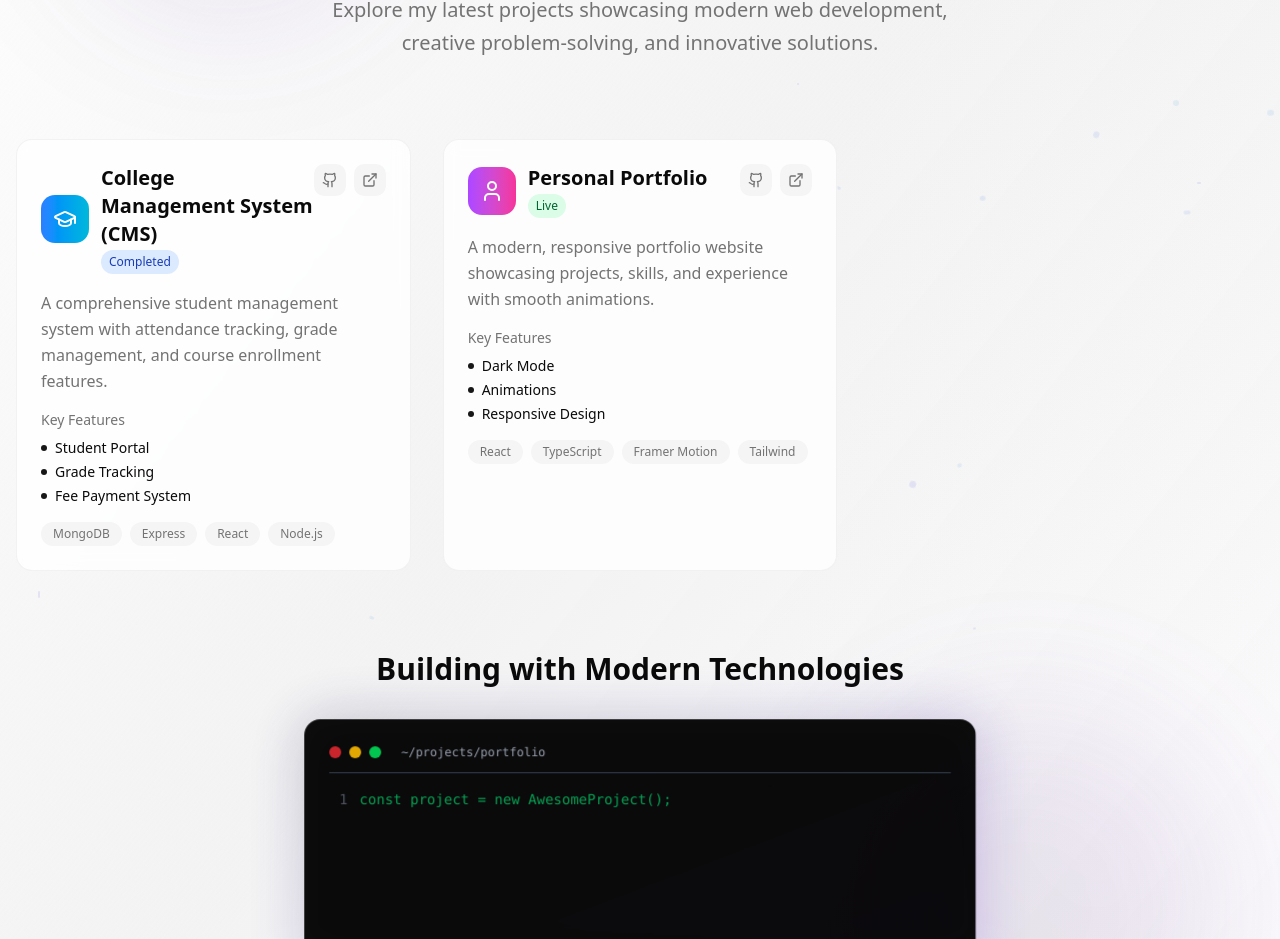
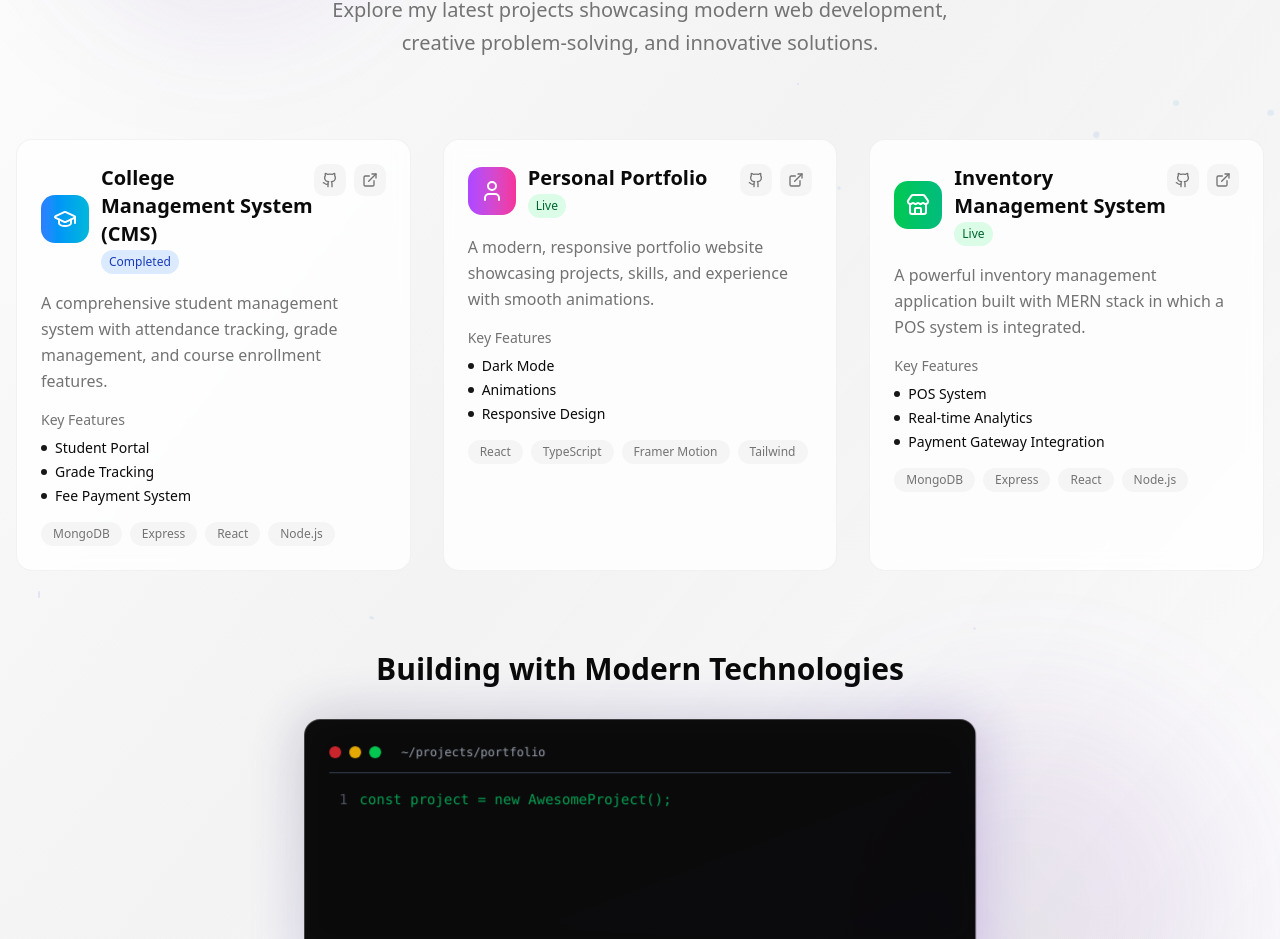
Before and after one commit to Gyanranjan-Priyam/portfolio, a React (Vite) app: page / in a window 1280 px wide. Shown: the part 2316-3255 px from the top of the page. Built offline with nearby package versions, Linux system fonts and the light colour scheme.

Commit message:
New Project added.

```diff
--- a/src/components/portfolio/Projects.tsx
+++ b/src/components/portfolio/Projects.tsx
@@ -1,6 +1,6 @@
 import React, { useEffect, useRef } from "react";
 import { motion, type Variants } from "framer-motion";
-import { Rocket, Code, ExternalLink, Github, GraduationCap, User, Database, Globe, Palette } from "lucide-react";
+import { Rocket, Code, ExternalLink, Github, GraduationCap, User, Database, Globe, Palette, Store } from "lucide-react";
 import { gsap } from "gsap";
 import { ScrollTrigger } from "gsap/ScrollTrigger";
 
@@ -87,17 +87,17 @@ const projects = [
     githubUrl: "https://github.com/Gyanranjan-Priyam/portfolio.git",
     liveUrl: "https://gyanranjanpriyam.netlify.app/",
   },
-  // {
-  //   id: 3,
-  //   title: "Todo List App",
-  //   description: "A powerful task management application built with Python, featuring categories, priorities, and deadline tracking.",
-  //   icon: <CheckSquare className="h-6 w-6" />,
-  //   tags: ["Python", "Django", "SQLite", "Bootstrap"],
-  //   gradient: "from-green-500 to-emerald-500",
-  //   bgGradient: "from-green-500/20 to-emerald-500/20",
-  //   status: "Completed",
-  //   features: ["Priority System", "Categories", "Deadline Alerts"],
-  // },
+  {
+    id: 3,
+    title: "Inventory Management System",
+    description: "A powerful inventory management application built with MERN stack in which a POS system is integrated.",
+    icon: <Store className="h-6 w-6" />,
+    tags: ["MongoDB", "Express", "React", "Node.js"],
+    gradient: "from-green-500 to-emerald-500",
+    bgGradient: "from-green-500/20 to-emerald-500/20",
+    status: "Live",
+    features: ["POS System", "Real-time Analytics", "Payment Gateway Integration"],
+  },
 ];
 
 // Section Title Component
```
